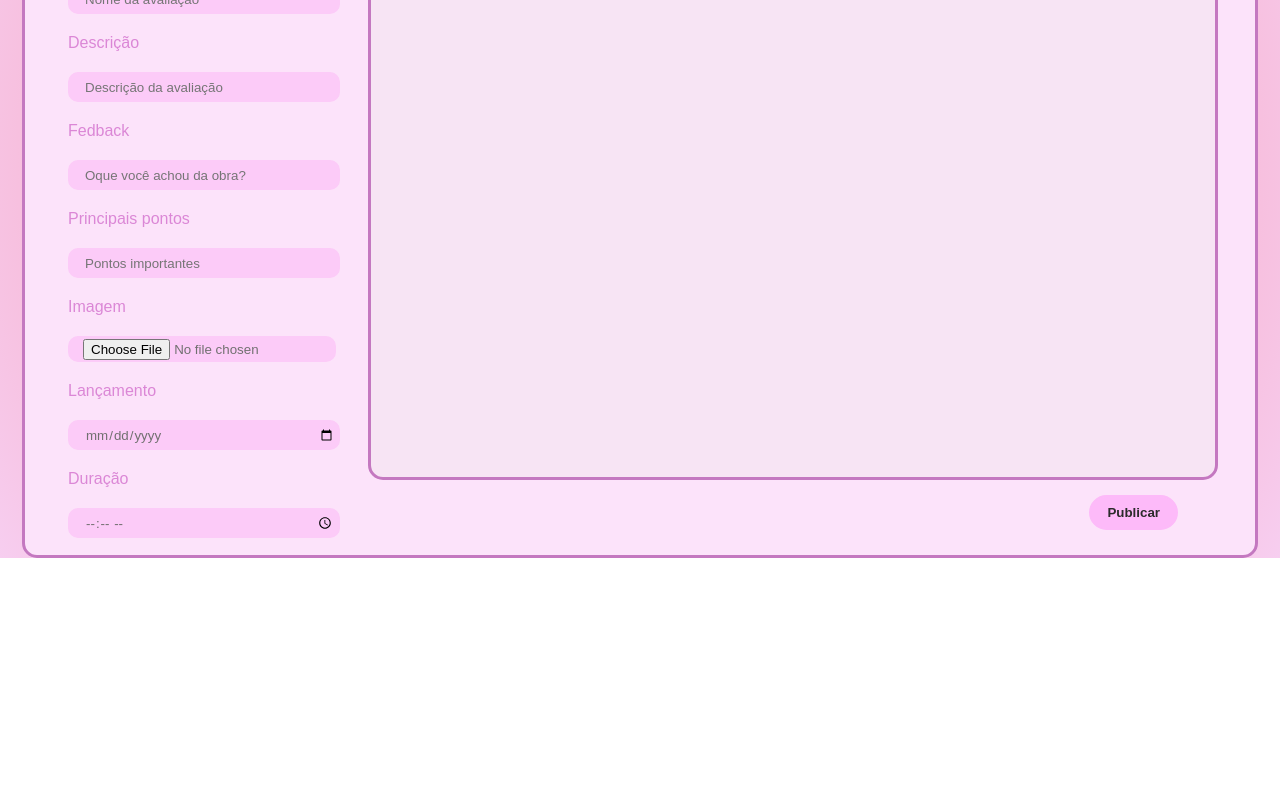
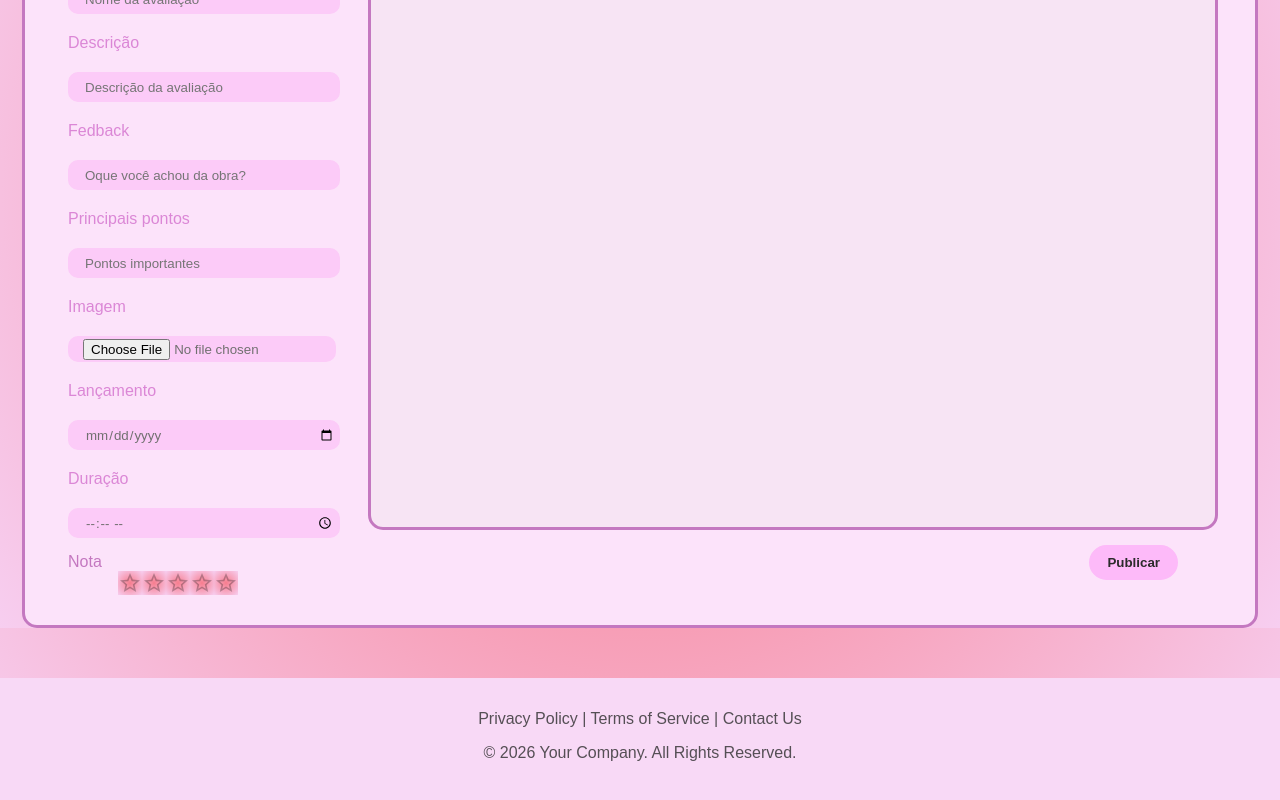
Before and after one commit to helenalacerda06/pj, a React (Create React App) app in the folder my-app/: page /criar-avaliacao in a window 1280 px wide. Shown: the part 356-1156 px from the top of the page. Before the commit the page ends 914 px from the top, so only its background shows below. Built offline with nearby package versions, Linux system fonts and the light colour scheme.

Commit message:
fix: footer, botão alinhado e card de criar avaliação ajustado

```diff
--- a/my-app/src/componentes/Footer.css
+++ b/my-app/src/componentes/Footer.css
@@ -1,12 +1,46 @@
 .footer {
-  background: #fce6fa;
-  color: #2b2b2b;
+  background: #f8d9f6;
+  color: #554f55;
+  padding: 2rem 0;
   text-align: center;
-  padding: 16px;
-  margin-top: 24px;
+  margin-top: 50px;
+  font-family: sans-serif;
 }
 
-.footer p {
-  margin: 0;
-  font-size: 14px;
+.footer .social-icons {
+  background: #f8d9f6;
 }
+
+.footer .social-icons a {
+  color: #fff;
+  font-size: 1.0rem;
+  transition: color 0.3s;
+  background: #f8d9f6;
+}
+
+.footer .social-icons a:hover {
+  color: #fc61ff;
+  background: #f8d9f6;
+}
+
+.footer .footer-links {
+  background: #f8d9f6;
+}
+
+.footer .footer-links a {
+  color: #554f55;
+  text-decoration: none;
+  transition: color 0.3s;
+  background: #f8d9f6;
+  font-family: sans-serif;
+}
+
+.footer .footer-links a:hover {
+  color: #fc61ff;
+  background: #f8d9f6;
+
+}
+
+.footerDiv {
+  background: #f8d9f6;
+}
--- a/my-app/src/componentes/Footer.js
+++ b/my-app/src/componentes/Footer.js
@@ -4,6 +4,25 @@ function Footer() {
   return (
     <footer className="footer">
 
+        <div className="footerDiv">
+
+          <div className="footerDiv">
+            <div className="social-icons">
+              <a href="#" className="footerDi" title="Facebook" aria-label="Facebook"></a>
+              <a href="#" className="icon fab fa-twitter" title="Twitter" aria-label="Twitter"></a>
+              <a href="#" className="icon fab fa-linkedin-in" title="LinkedIn" aria-label="LinkedIn"></a>
+              <a href="#" className="icon fab fa-instagram" title="Instagram" aria-label="Instagram"></a>
+            </div>
+
+            <div className="footer-links">
+              <a href="#">Privacy Policy</a>
+              <a href="#"> | Terms of Service | </a>
+              <a href="#">Contact Us</a>
+            </div>
+          </div>
+          <p className="footerDiv">&copy; 2026 Your Company. All Rights Reserved.</p>
+        </div>
+
     </footer>
   );
 }
--- a/my-app/src/componentes/pages/criarAvaliacao/criarAvaliacao.css
+++ b/my-app/src/componentes/pages/criarAvaliacao/criarAvaliacao.css
@@ -11,7 +11,7 @@
     align-items: start;
     background: #fce3fa;
     width: 1200px;
-    height: 700px;
+    height: 770px;
     border-radius: 15px;
     margin: auto;
     padding: 15px;
--- a/my-app/src/componentes/pages/criarAvaliacao/criarAvaliacao.js
+++ b/my-app/src/componentes/pages/criarAvaliacao/criarAvaliacao.js
@@ -4,6 +4,7 @@ import stylesVisualizacao from './visualizacaoAvaliacao/visualizacaoAvaliacao.cs
 import Rating from '@mui/material/Rating';
 import Stack from '@mui/material/Stack'
 import Header from '../../Header'
+import Footer from '../../Footer';
 
 
 function CriarAvaliação() {
@@ -138,6 +139,7 @@ function CriarAvaliação() {
 
                 </div>
             </main>
+            <Footer />
         </div>
     )
 }
--- a/my-app/src/componentes/pages/criarAvaliacao/visualizacaoAvaliacao/visualizacaoAvaliacao.css
+++ b/my-app/src/componentes/pages/criarAvaliacao/visualizacaoAvaliacao/visualizacaoAvaliacao.css
@@ -1,7 +1,7 @@
 .containerVisualizacao {
   background: #f7e4f4;
   width: 850px;
-  height: 550px;
+  height: 600px;
   border-radius: 15px;
   padding: 15pz;
   margin-top: 90px;
--- a/my-app/src/componentes/pages/inicio/home.css
+++ b/my-app/src/componentes/pages/inicio/home.css
@@ -50,8 +50,8 @@ body {
 .buttonNovaAva {
     background: #febffa;
     height: 60px;
-    display: inline;
-    width: 220px;
+    display: flex;
+    width: 200px;
     border-radius: 16px;
     cursor: pointer;
     padding: 2px 2px 2px 2px;
@@ -60,10 +60,8 @@ body {
     align-items: center;
     text-align: center;
     font-size: 18px;
-    align-items: center;
     margin-top: 60px;
     margin-left: 200px;
-
 }
 
 .iconNovaAva {
@@ -71,6 +69,8 @@ body {
     width: 30px;
     margin-right: 10px;
     background: transparent;
+    align-items: center;
+    margin-left: 6px;
 }
 
 .primeiro {
--- a/my-app/src/componentes/pages/inicio/home.js
+++ b/my-app/src/componentes/pages/inicio/home.js
@@ -7,6 +7,7 @@ import Header from '../../Header'
 import LacStarLogo from '../../../lacStarLogo.png'
 import PaginaCadsAva from '../cardsAva/paginasCardsAva';
 import MinhasAva from '../minhasAva/minhasAva';
+import Footer from '../../Footer'
 
 
 function Home() {
@@ -46,6 +47,7 @@ function Home() {
                     <MinhasAva />
 
             </bory>
+            <Footer/>
         </div >
 
     )
```
